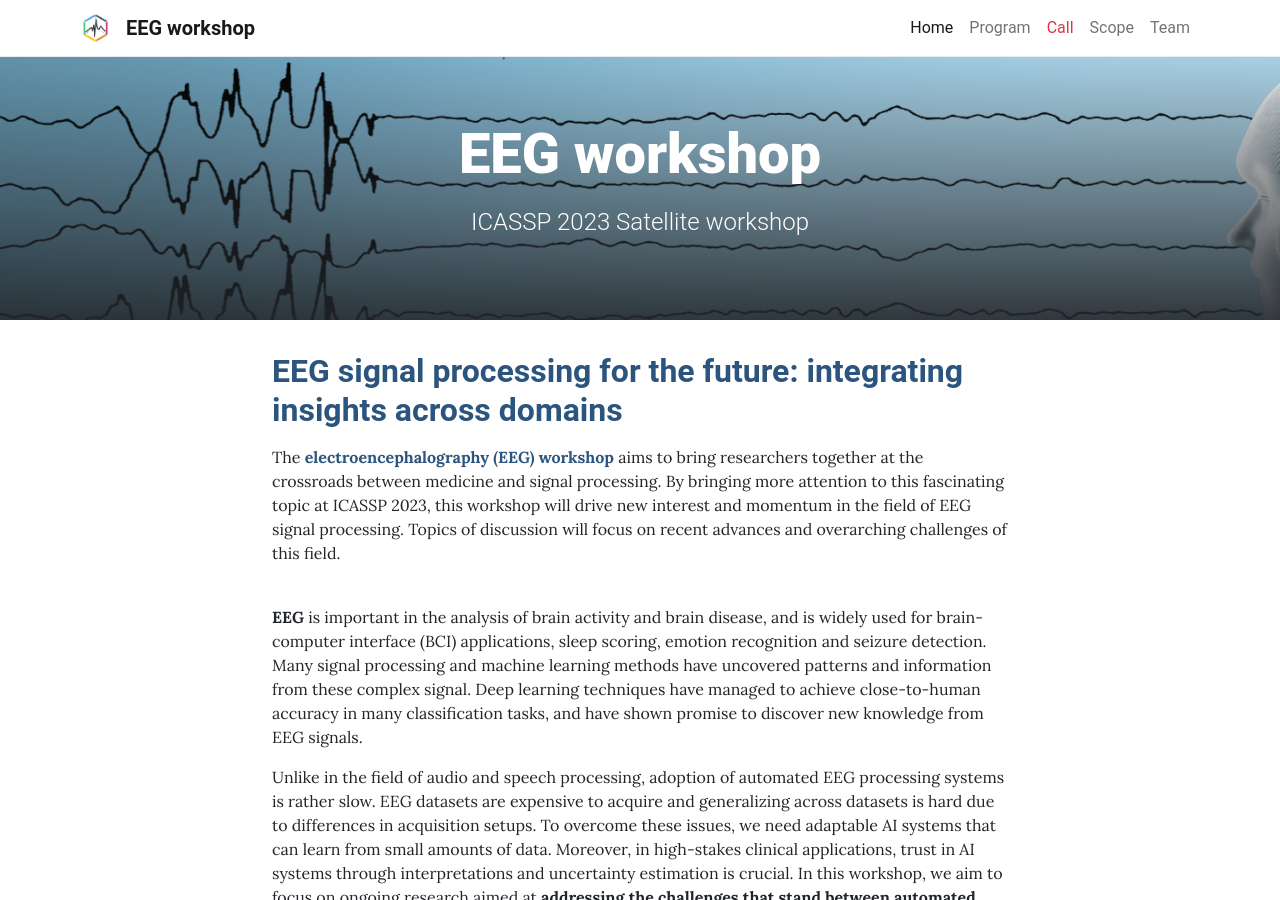
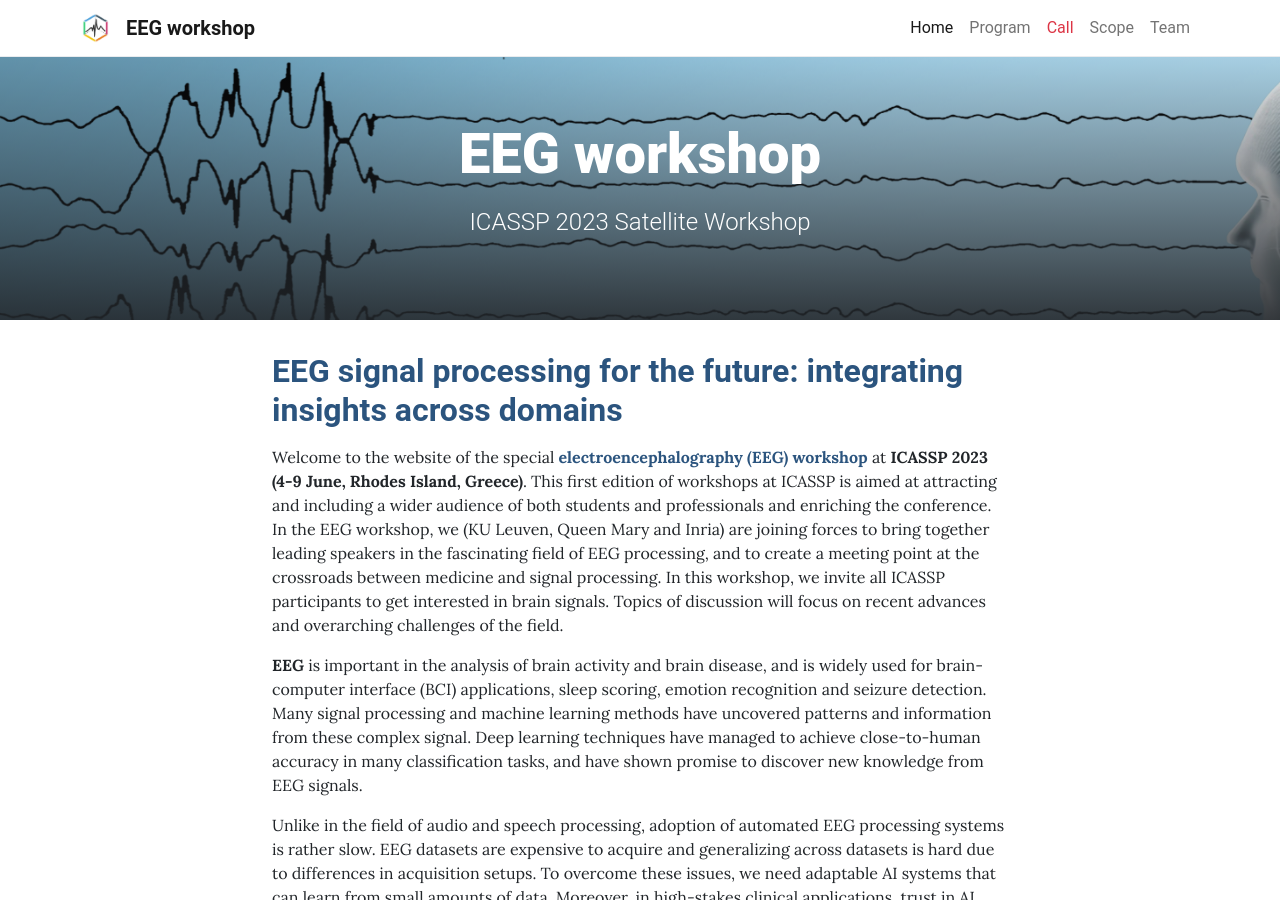
Before and after one commit to biomedepi/eegworkshop, a Jekyll site: the page built from pages/home.md, in a window 1280 px wide and 900 px high. Built offline with Jekyll 4.4.1, drawn with Linux system fonts in a browser that asks for light colours.

Commit message:
Update home.md

```diff
--- a/pages/home.md
+++ b/pages/home.md
@@ -1,7 +1,7 @@
 ---
 layout: home
 title: EEG workshop
-description: ICASSP 2023 Satellite workshop
+description: ICASSP 2023 Satellite Workshop
 background: /assets/theme/images/header.png
 permalink: /
 ---
@@ -9,9 +9,11 @@ permalink: /
 
 ## **<span style="color:#2B547E">EEG signal processing for the future: integrating insights across domains</span>**
 
-The **<span style="color:#2B547E">electroencephalography (EEG) workshop</span>** aims to bring researchers together at the crossroads between medicine and signal processing. By bringing more attention to this fascinating topic at ICASSP 2023, this workshop will drive new interest and momentum in the field of EEG signal processing. Topics of discussion will focus on recent advances and overarching challenges of this field.
+Welcome to the website of the special **<span style="color:#2B547E">electroencephalography (EEG) workshop</span>** at **ICASSP 2023 (4-9 June, Rhodes Island, Greece)**. This first edition of workshops at ICASSP is aimed at attracting and including a wider audience of both students and professionals and enriching the conference. In the EEG workshop, we (KU Leuven, Queen Mary and Inria) are joining forces to bring together leading speakers in the fascinating field of EEG processing, and to create a meeting point at the crossroads between medicine and signal processing. In this workshop, we invite all ICASSP participants to get interested in brain signals. Topics of discussion will focus on recent advances and overarching challenges of the field.
 
-\
+
+[//]: <> By bringing more attention to this fascinating topic at ICASSP 2023, this workshop will drive new interest and momentum in the field of EEG signal processing.
+
 **EEG** is important in the analysis of brain activity and brain disease, and is widely used for brain-computer interface (BCI) applications, sleep scoring, emotion recognition and seizure detection. Many signal processing and machine learning methods have uncovered patterns and information from these complex signal. Deep learning techniques have managed to achieve close-to-human accuracy in many classification tasks, and have shown promise to discover new knowledge from EEG signals.
 
 Unlike in the field of audio and speech processing, adoption of automated EEG processing systems is rather slow. EEG datasets are expensive to acquire and generalizing across datasets is hard due to differences in acquisition setups. To overcome these issues, we need adaptable AI systems that can learn from small amounts of data. Moreover, in high-stakes clinical applications, trust in AI systems through interpretations and uncertainty estimation is crucial. In this workshop, we aim to focus on ongoing research aimed at **addressing the challenges that stand between automated EEG processing methods and clinical practice**.
```
